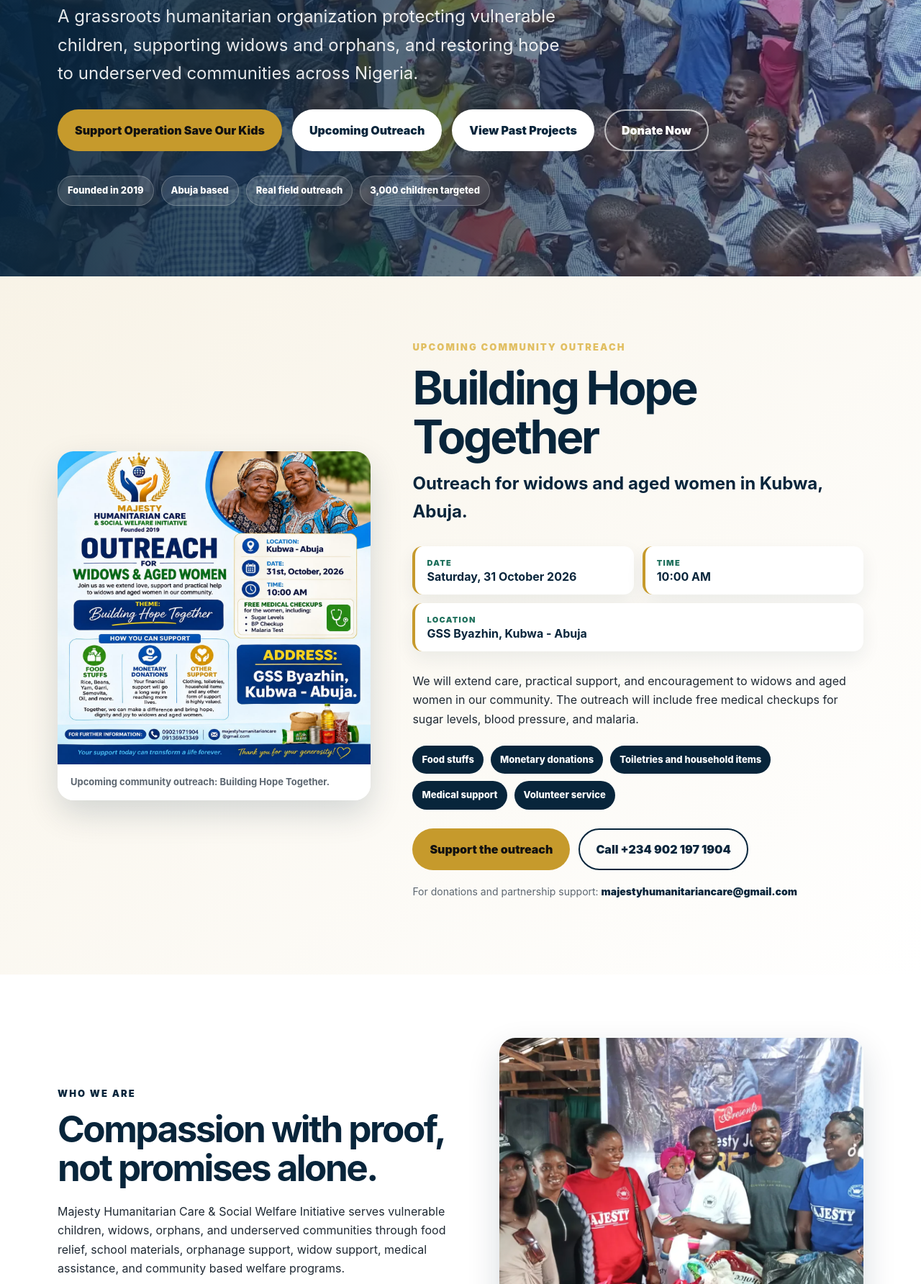
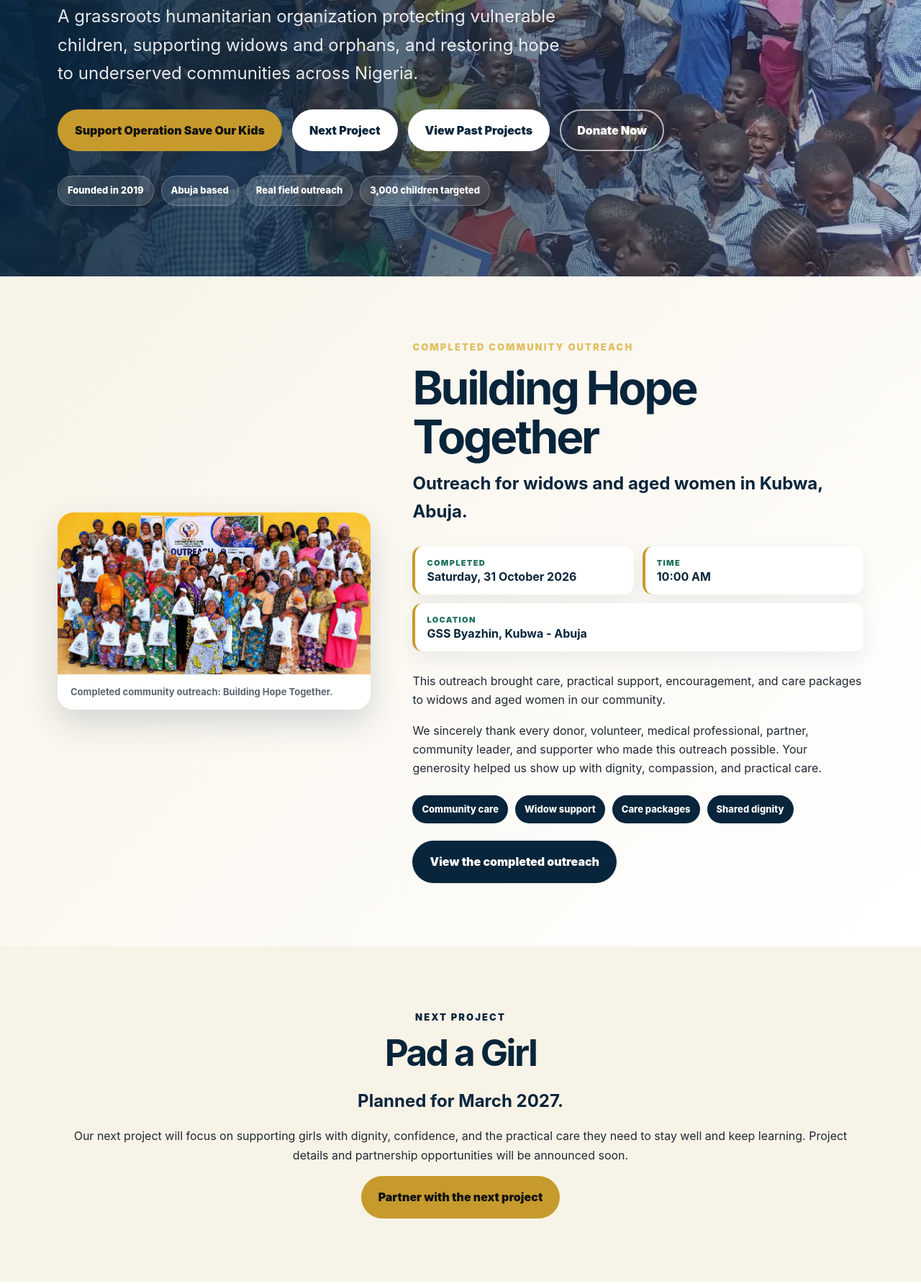
Before and after one commit to kingosazechris/Majestycare, a plain HTML site: page index.html in a window 1280 px wide. Shown: the part 394-2178 px from the top of the page at 72% size. Drawn offline with Linux system fonts and the light colour scheme.

Commit message:
Update outreach impact and next project
Mark the October 31, 2026 Building Hope Together outreach as completed with a thank-you message and event photo, and add Pad a Girl for March 2027.

```diff
--- a/index.html
+++ b/index.html
@@ -4,9 +4,9 @@
   <meta charset="utf-8">
   <meta name="viewport" content="width=device-width, initial-scale=1">
   <title>Majesty Cares | Humanitarian NGO in Abuja</title>
-  <meta name="description" content="Majesty Humanitarian Care & Social Welfare Initiative supports children, widows, orphans, and underserved communities in Nigeria.">
+  <meta name="description" content="Majesty Humanitarian Care & Social Welfare Initiative documents completed community outreach and plans the March 2027 Pad a Girl project.">
   <meta property="og:title" content="Majesty Cares | Humanitarian NGO in Abuja">
-  <meta property="og:description" content="Majesty Humanitarian Care & Social Welfare Initiative supports children, widows, orphans, and underserved communities in Nigeria.">
+  <meta property="og:description" content="Majesty Humanitarian Care & Social Welfare Initiative documents completed community outreach and plans the March 2027 Pad a Girl project.">
   <meta property="og:image" content="assets/images/og-majesty-cares.jpg">
   <meta property="og:type" content="website">
   <link rel="icon" href="assets/images/logo.png">
@@ -23,7 +23,7 @@
     <button class="nav-toggle" aria-expanded="false" aria-label="Open menu"><span></span><span></span><span></span></button>
     <nav class="main-nav" aria-label="Primary navigation">
       <a href="index.html">Home</a>
-      <a href="#upcoming-outreach">Upcoming Outreach</a>
+      <a href="#next-project">Next Project</a>
       <a href="about.html">About</a>
       <a href="operation-save-our-kids.html">Operation Save Our Kids</a>
       <a href="projects.html">Past Projects</a>
@@ -44,7 +44,7 @@
     <p class="lead">A grassroots humanitarian organization protecting vulnerable children, supporting widows and orphans, and restoring hope to underserved communities across Nigeria.</p>
     <div class="hero-actions">
       <a class="btn btn-primary" href="operation-save-our-kids.html">Support Operation Save Our Kids</a>
-      <a class="btn btn-light" href="#upcoming-outreach">Upcoming Outreach</a>
+      <a class="btn btn-light" href="#next-project">Next Project</a>
       <a class="btn btn-light" href="projects.html">View Past Projects</a>
       <a class="btn btn-outline" href="donate.html">Donate Now</a>
     </div>
@@ -57,35 +57,41 @@
   </div>
 </section>
 
-<section class="section upcoming-outreach" id="upcoming-outreach">
+<section class="section completed-outreach" id="completed-outreach">
   <div class="container outreach-grid">
     <div class="outreach-poster image-card">
-      <img src="assets/images/outreach-widows-aged-women-31-october-2026.jpg" alt="Outreach for widows and aged women on 31 October 2026 in GSS Byazhin, Kubwa, Abuja">
-      <div class="image-caption">Upcoming community outreach: Building Hope Together.</div>
+      <img src="assets/images/widows-outreach-october-31-2026.jpg" alt="Women holding care packages after the Majesty Cares outreach on 31 October 2026">
+      <div class="image-caption">Completed community outreach: Building Hope Together.</div>
     </div>
     <div class="outreach-copy">
-      <p class="eyebrow gold">Upcoming Community Outreach</p>
+      <p class="eyebrow gold">Completed Community Outreach</p>
       <h2>Building Hope Together</h2>
       <p class="large-text">Outreach for widows and aged women in Kubwa, Abuja.</p>
       <div class="event-facts">
-        <div><span>Date</span><strong>Saturday, 31 October 2026</strong></div>
+        <div><span>Completed</span><strong>Saturday, 31 October 2026</strong></div>
         <div><span>Time</span><strong>10:00 AM</strong></div>
         <div><span>Location</span><strong>GSS Byazhin, Kubwa - Abuja</strong></div>
       </div>
-      <p>We will extend care, practical support, and encouragement to widows and aged women in our community. The outreach will include free medical checkups for sugar levels, blood pressure, and malaria.</p>
+      <p>This outreach brought care, practical support, encouragement, and care packages to widows and aged women in our community.</p>
+      <p>We sincerely thank every donor, volunteer, medical professional, partner, community leader, and supporter who made this outreach possible. Your generosity helped us show up with dignity, compassion, and practical care.</p>
       <div class="support-chips" aria-label="Ways to support the outreach">
-        <span>Food stuffs</span>
-        <span>Monetary donations</span>
-        <span>Toiletries and household items</span>
-        <span>Medical support</span>
-        <span>Volunteer service</span>
+        <span>Community care</span>
+        <span>Widow support</span>
+        <span>Care packages</span>
+        <span>Shared dignity</span>
       </div>
-      <div class="outreach-actions">
-        <a class="btn btn-primary" href="donate.html">Support the outreach</a>
-        <a class="btn btn-outline-navy" href="tel:+2349021971904">Call +234 902 197 1904</a>
-      </div>
-      <p class="outreach-contact">For donations and partnership support: <a href="mailto:majestyhumanitariancare@gmail.com">majestyhumanitariancare@gmail.com</a></p>
+      <a class="btn btn-secondary" href="gallery.html">View the completed outreach</a>
     </div>
+  </div>
+</section>
+
+<section class="section osok-highlight" id="next-project">
+  <div class="container centered">
+    <p class="eyebrow navy">Next Project</p>
+    <h2>Pad a Girl</h2>
+    <p class="large-text">Planned for March 2027.</p>
+    <p>Our next project will focus on supporting girls with dignity, confidence, and the practical care they need to stay well and keep learning. Project details and partnership opportunities will be announced soon.</p>
+    <a class="btn btn-primary" href="donate.html">Partner with the next project</a>
   </div>
 </section>
 
```
Also changed, not shown: gallery.html (+4 -3 lines), projects.html (+25 -4 lines), assets/css/styles.css, assets/images/outreach-widows-aged-women-31-october-2026.jpg (deleted), assets/images/widows-outreach-october-31-2026.jpg (added).
